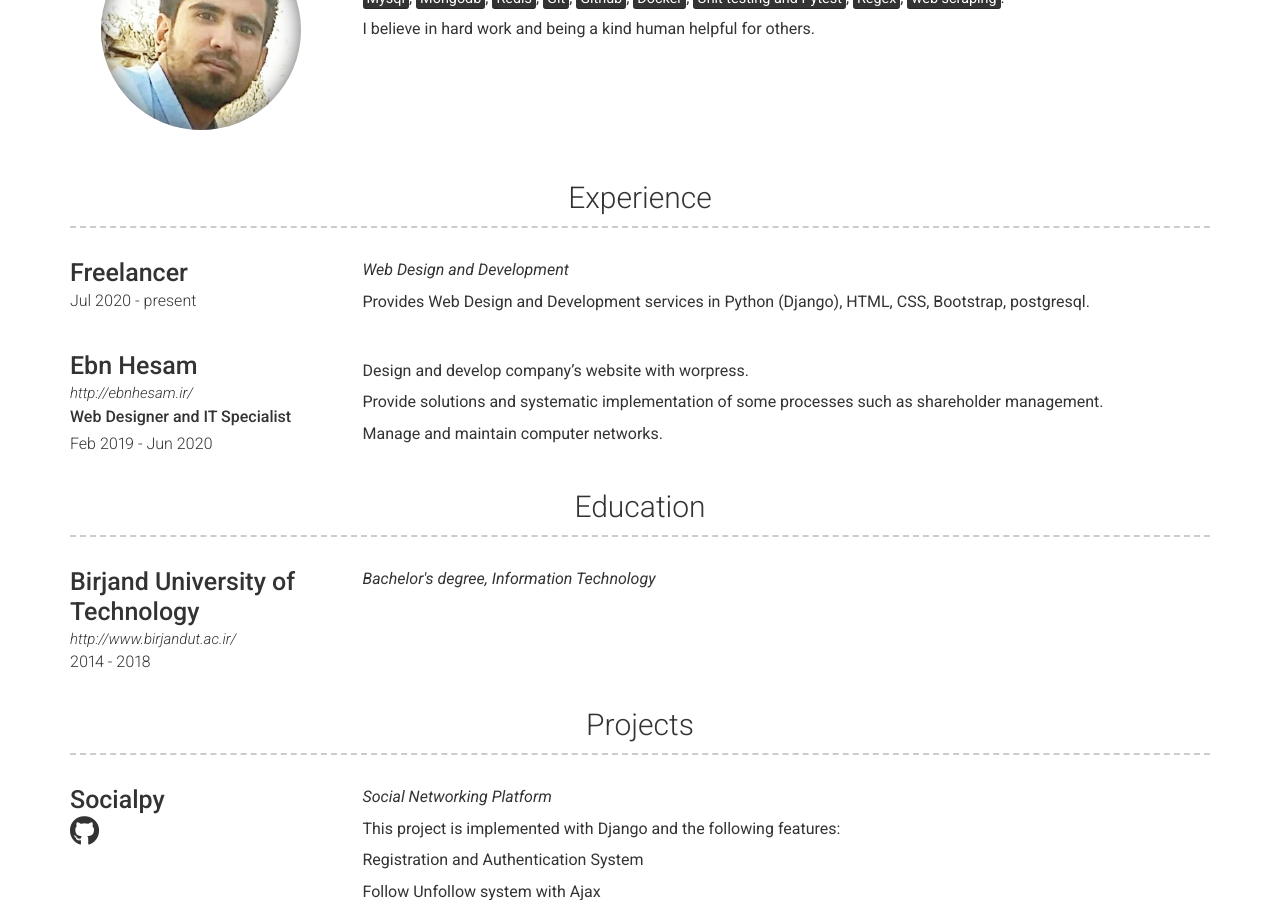
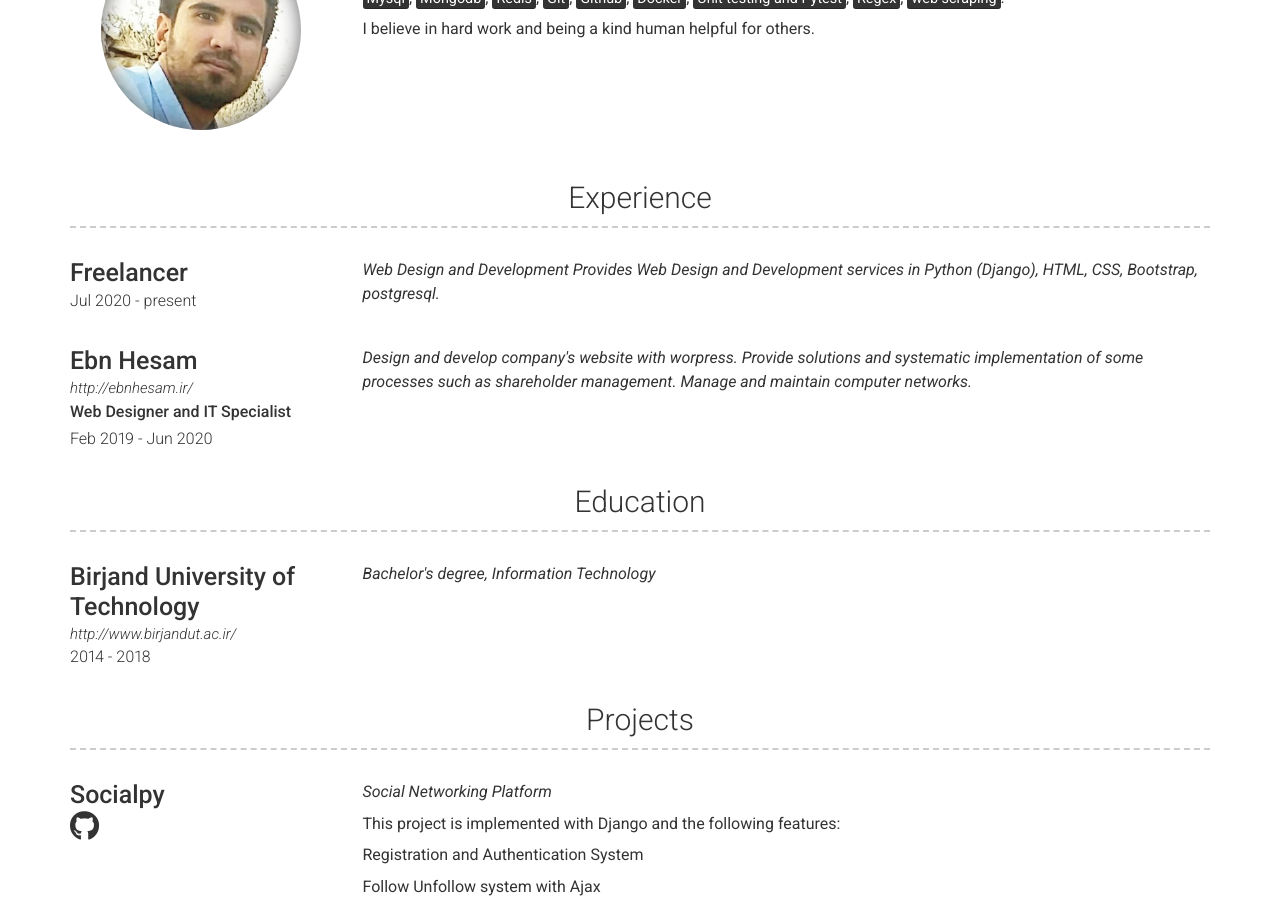
Before and after one commit to mohsenhsz/mohsenhsz.github.io, a Jekyll site: the page built from index.md, in a window 1280 px wide and 900 px high, scrolled down 372 px. Built offline with Jekyll 4.4.1, drawn with Linux system fonts in a browser that asks for light colours; nearby versions of some CDN libraries; part of the change alters nothing that is shown.

```diff
--- a/_data/experience.yml
+++ b/_data/experience.yml
@@ -4,8 +4,10 @@
   dates: Jul 2020 - present
   quote: >
    Web Design and Development
+   Provides Web Design and Development services in Python (Django), HTML, CSS, Bootstrap, postgresql.
+
   description: |
-    Provides Web Design and Development services in Python (Django), HTML, CSS, Bootstrap, postgresql.
+
 
 
 - layout: left
@@ -14,11 +16,10 @@
   job_title: Web Designer and IT Specialist
   dates: Feb 2019 - Jun 2020
   quote: >
-
-  description: | # this will include new lines to allow paragraphs
-
     Design and develop company's website with worpress.
 
     Provide solutions and systematic implementation of some processes such as shareholder management.
 
     Manage and maintain computer networks.
+
+  description: | # this will include new lines to allow paragraphs
```
